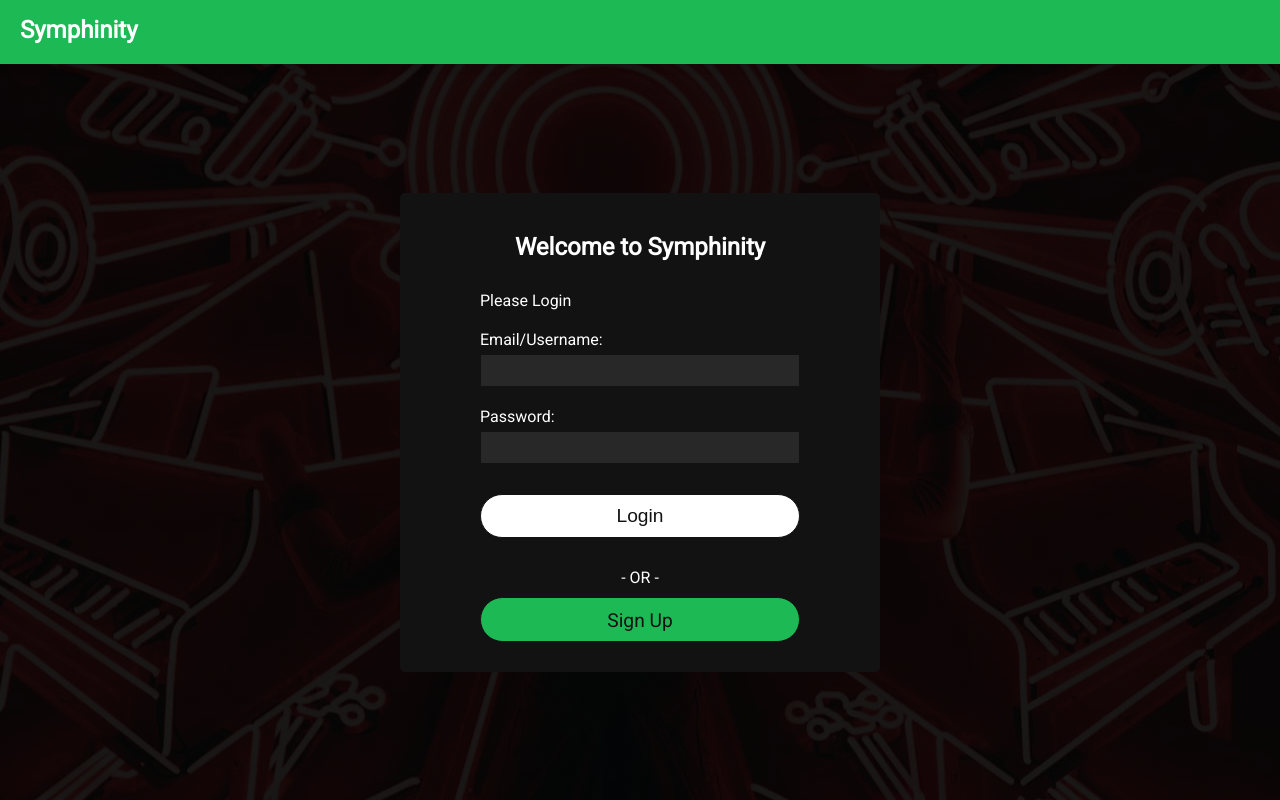
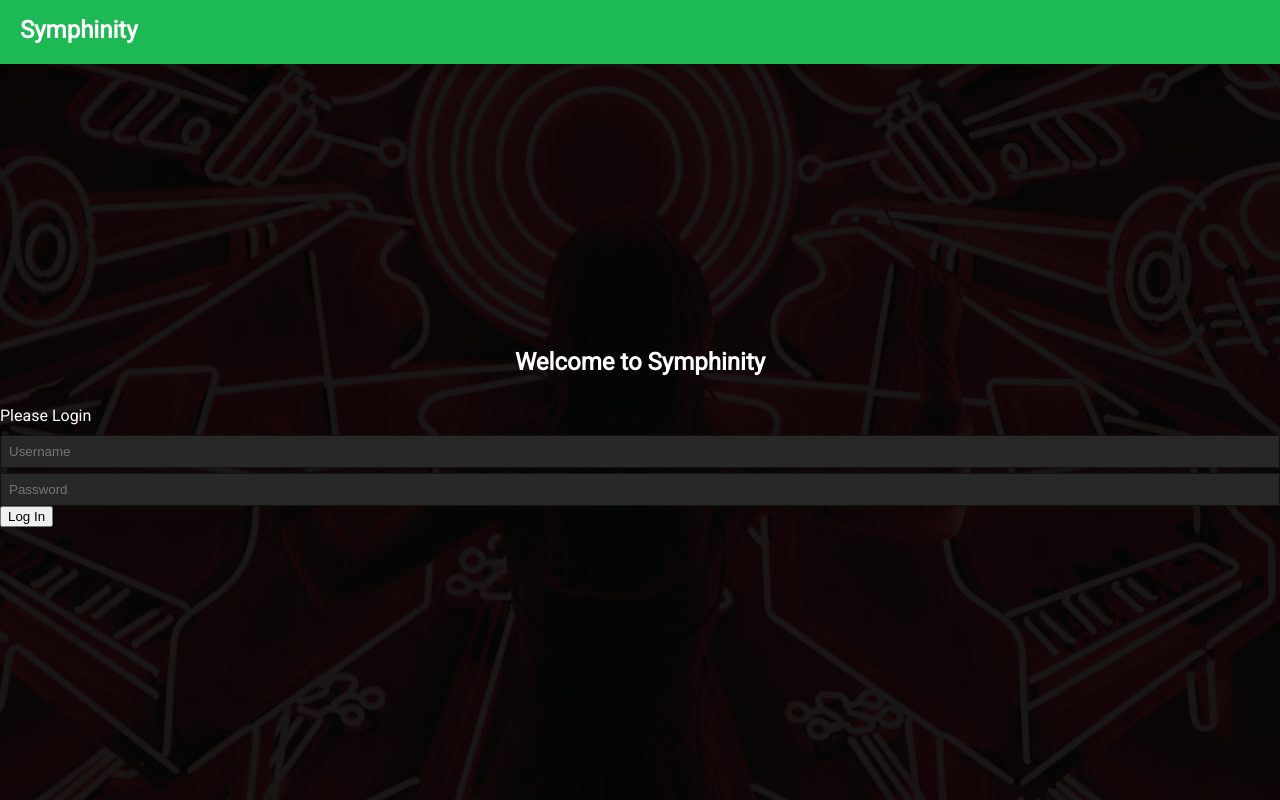
Before and after one commit to oakes680/symphinity, a React (Create React App) app in the folder song_suggester/: page /login in a window 1280 px wide. Built offline with nearby package versions, Linux system fonts and the light colour scheme.

Commit message:
login auth working

```diff
--- a/song_suggester/src/App.js
+++ b/song_suggester/src/App.js
@@ -31,7 +31,7 @@ function App() {
       <Route exact path="/login" component={Login} />
       <Route exact path="/register" component={Register} />
       {/* <PrivateRoute exact path="/dashboard" component={Dashboard} />  */}
-      <Route path="/dashboard">
+      <PrivateRoute exact path="/dashboard">
         <TempDash
           searchTerm={searchTerm}
           setSearchTerm={setSearchTerm}
@@ -42,7 +42,7 @@ function App() {
           songData={songData}
           setSongData={setSongData}
         ></TempDash>
-      </Route>
+      </PrivateRoute>
       <Route path="/favorites" component={Saved} />
       <Route exact path="/search" component={Search} />
       <Route exact path="/dashboard2" component={Dashboard} />
--- a/song_suggester/src/components/Login.js
+++ b/song_suggester/src/components/Login.js
@@ -1,14 +1,15 @@
 import React from 'react';
 import LoginForm from './LoginForm';
 import { Redirect } from 'react-router-dom';
+import { connect } from 'react-redux';
 
-const Login = ()=>{
+const Login = ({user, history}) => {
+
     return(
         <div className="login-page">
-        {localStorage.getItem('token') ? <Redirect to='/dashboard'/> : <LoginForm />}
-    </div>
-
-);
+            { window.localStorage.getItem('token') ? <Redirect to='/dashboard'/> : <LoginForm history={history}/>}
+        </div>
+    );
 };
 
-export default Login;
+export default connect((state) => ({...state}), {})(Login);
--- a/song_suggester/src/components/LoginForm.js
+++ b/song_suggester/src/components/LoginForm.js
@@ -1,5 +1,7 @@
 import React, { useState } from "react";
 import { useForm } from "react-hook-form";
+import {axiosWithAuth} from "../utils/axiosWithAuth";
+import axios from "axios";
 import {
   Form,
   FormDiv,
@@ -14,74 +16,139 @@ import {
 
 import { login } from "../store/actions/dashboardActions";
 
-const LoginForm = () => {
-  const [formData, setFormData] = useState({});
-  const { register, handleSubmit, errors } = useForm();
+// const LoginForm = (props) => {
+//   const [formData, setFormData] = useState({});
+//   const { register, handleSubmit, errors } = useForm();
 
-  const handleInput = e => {
-    setFormData({ ...formData, [e.target.id]: e.target.value });
+//   // const handleInput = e => {
+//   //   setFormData({ ...formData, [e.target.id]: e.target.value });
+//   // };
+
+//   // // const handleSubmit = data => {
+//   // //   login({ username: data.login, password: data.password });
+//   // //   console.log(data);
+//   // };
+//   const onSubmit = e => {
+//     e.preventDefault();
+//     console.log(register)
+// axiosWithAuth()
+// //axios
+// axios.post("https://spotify-song-suggester-be.herokuapp.com/api/auth/login", {
+//   user: formData.login,
+//   password: formData.password
+// }, {
+
+
+//     }
+// )
+// // .post('/users/login', login)
+// .then(res => {
+//     console.log(res.data)
+//     localStorage.setItem('token', res.data.payload);
+//     props.history.push('/Dashboard');
+// })
+// .catch(err => console.log(err));
+// }
+
+//   return (
+//     <FormContainer>
+//       <FormDiv>
+//         <Form onSubmit={onSubmit}>
+//           <h2>Welcome to Symphinity</h2>
+//           <p>Please Login</p>
+//           <FormLabel htmlFor="login">
+//             Email/Username:
+//             <FormInput
+//               type="text"
+//               id="login"
+//               name="login"
+//               onChange={e => handleInput(e)}
+//               ref={register({
+//                 required: true,
+//                 pattern: {
+//                   value: /^(?:[A-Z\d][A-Z\d_-]{7,}|[A-Z0-9._%+-]+@[A-Z0-9.-]+\.[A-Z]{2,4})$/i,
+//                   message: "Please enter a valid email address or username."
+//                 }
+//               })}
+//             />
+//           </FormLabel>
+//           {errors.login && (
+//             <FormValidationWarning>
+//               {errors.login.message}
+//             </FormValidationWarning>
+//           )}
+//           <FormLabel htmlFor="password">
+//             Password:
+//             <FormInput
+//               type="password"
+//               id="password"
+//               name="password"
+//               onChange={e => handleInput(e)}
+//               ref={register({
+//                 required: true,
+//                 pattern: {
+//                   value: /^(?=.{8,}$)(?=.*[A-Z])(?=.*[a-z])(?=.*[0-9]).*/,
+//                   message: "Invalid password."
+//                 }
+//               })}
+//             />
+//           </FormLabel>
+//           {errors.password && (
+//             <FormValidationWarning>
+//               {errors.password.message}
+//             </FormValidationWarning>
+//           )}
+//           <FormButton>Login</FormButton>
+//           <FormCenter>- OR -</FormCenter>
+//           <LinkButton href="/register">Sign Up</LinkButton>
+//         </Form>
+//       </FormDiv>
+//     </FormContainer>
+//   );
+// };
+
+// export default LoginForm;
+
+const LoginForm = props => {
+    const [username, setUsername] = useState('');
+    const [password, setPassword] = useState('');
+    const handleSubmit = e => {
+        e.preventDefault();
+        axiosWithAuth()
+            .post('https://cors-anywhere.herokuapp.com/https://spotify-song-suggester-be.herokuapp.com/api/auth/login', {
+                username: username,
+                password: password
+            })
+            .then(res => {
+                localStorage.setItem('token', res.data.payload);
+                props.history.push('');
+            })
+            .catch(err => console.log(err));
     };
-
-  const onSubmit = data => {
-    login({ username: data.login, password: data.password });
-    console.log(data);
-  };
-
+    console.log (username, password)
     return (
         <FormContainer>
-      <FormDiv>
-        <Form onSubmit={handleSubmit(onSubmit)}>
+            <Form onSubmit={handleSubmit}>
                 <h2>Welcome to Symphinity</h2>
                 <p>Please Login</p>
-          <FormLabel htmlFor="login">
-            Email/Username:
                 <FormInput
                     type="text"
-              id="login"
-              name="login"
-              onChange={e => handleInput(e)}
-              ref={register({
-                required: true,
-                pattern: {
-                  value: /^(?:[A-Z\d][A-Z\d_-]{7,}|[A-Z0-9._%+-]+@[A-Z0-9.-]+\.[A-Z]{2,4})$/i,
-                  message: "Please enter a valid email address or username."
-                }
-              })}
+                    name="username"
+                    placeholder="Username"
+                    value={username}
+                    onChange={e => setUsername(e.target.value)}
                 />
-          </FormLabel>
-          {errors.login && (
-            <FormValidationWarning>
-              {errors.login.message}
-            </FormValidationWarning>
-          )}
-          <FormLabel htmlFor="password">
-            Password:
                 <FormInput
                     type="password"
-              id="password"
                     name="password"
-              onChange={e => handleInput(e)}
-              ref={register({
-                required: true,
-                pattern: {
-                  value: /^(?=.{8,}$)(?=.*[A-Z])(?=.*[a-z])(?=.*[0-9]).*/,
-                  message: "Invalid password."
-                }
-              })}
+                    placeholder="Password"
+                    value={password}
+                    onChange={e => setPassword(e.target.value)}
                 />
-          </FormLabel>
-          {errors.password && (
-            <FormValidationWarning>
-              {errors.password.message}
-            </FormValidationWarning>
-          )}
-          <FormButton>Login</FormButton>
-          <FormCenter>- OR -</FormCenter>
-          <LinkButton href="/register">Sign Up</LinkButton>
+                <button type="submit">Log In</button>
+                {/* <Button type="submit" className={classes.logIn}>Log In</Button> */}
             </Form>
-      </FormDiv>
         </FormContainer>
     );
 };
-
 export default LoginForm;
--- a/song_suggester/src/utils/axiosWithAuth.js
+++ b/song_suggester/src/utils/axiosWithAuth.js
@@ -4,7 +4,7 @@ export const axiosWithAuth = () => {
     const token = `Bearer ${localStorage.getItem('token')}`
 
     return axios.create({
-        baseUrl: '  https://spotify-song-suggester-be.herokuapp.com/api/auth/',
+        // baseUrl: '  https://spotify-song-suggester-be.herokuapp.com/api/auth',
         headers: {
             "Authorization" : token
         }
```
Also changed, not shown: 1 other file (tests, documents, lock files or other folders). Lines whose indentation alone changed are shown as unchanged.
